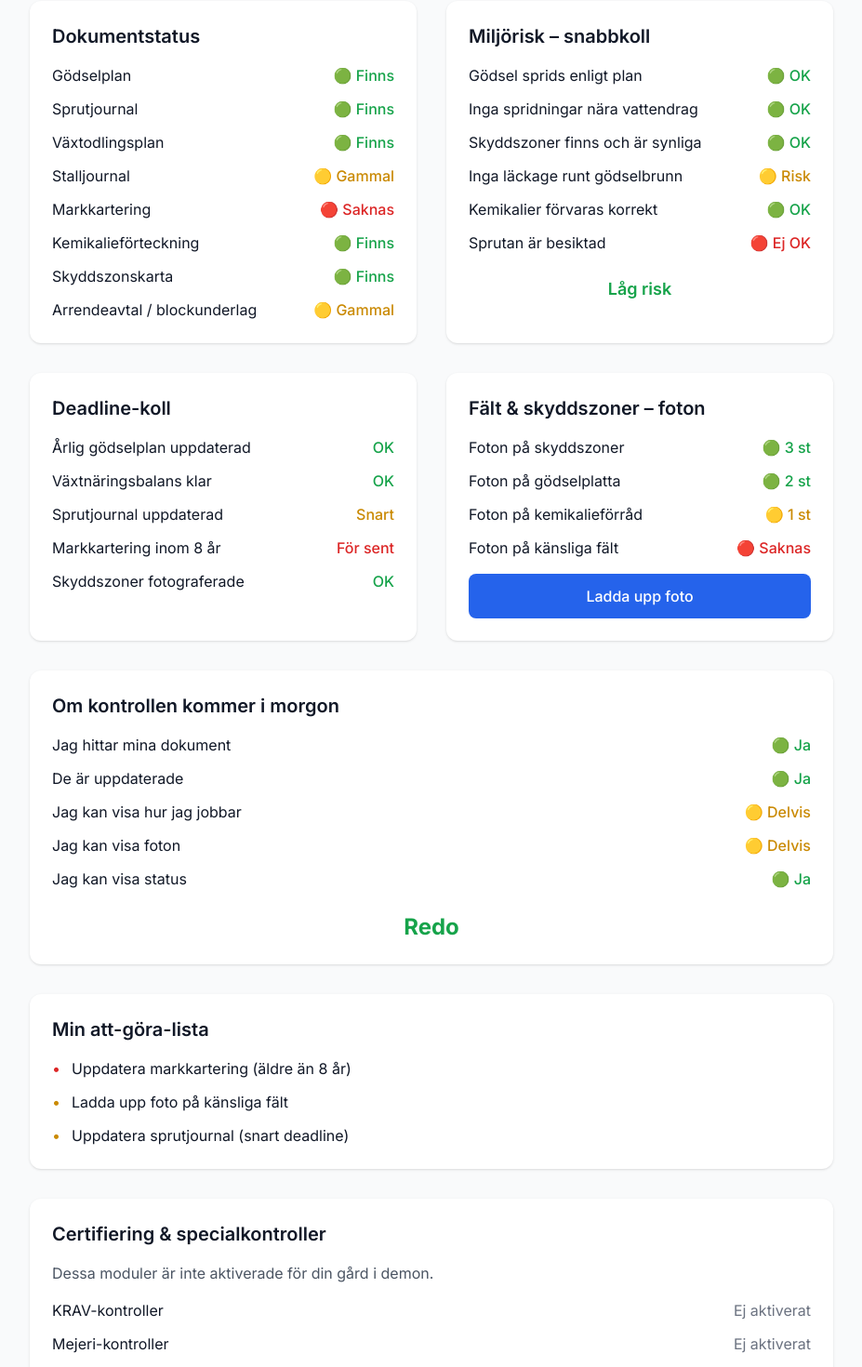
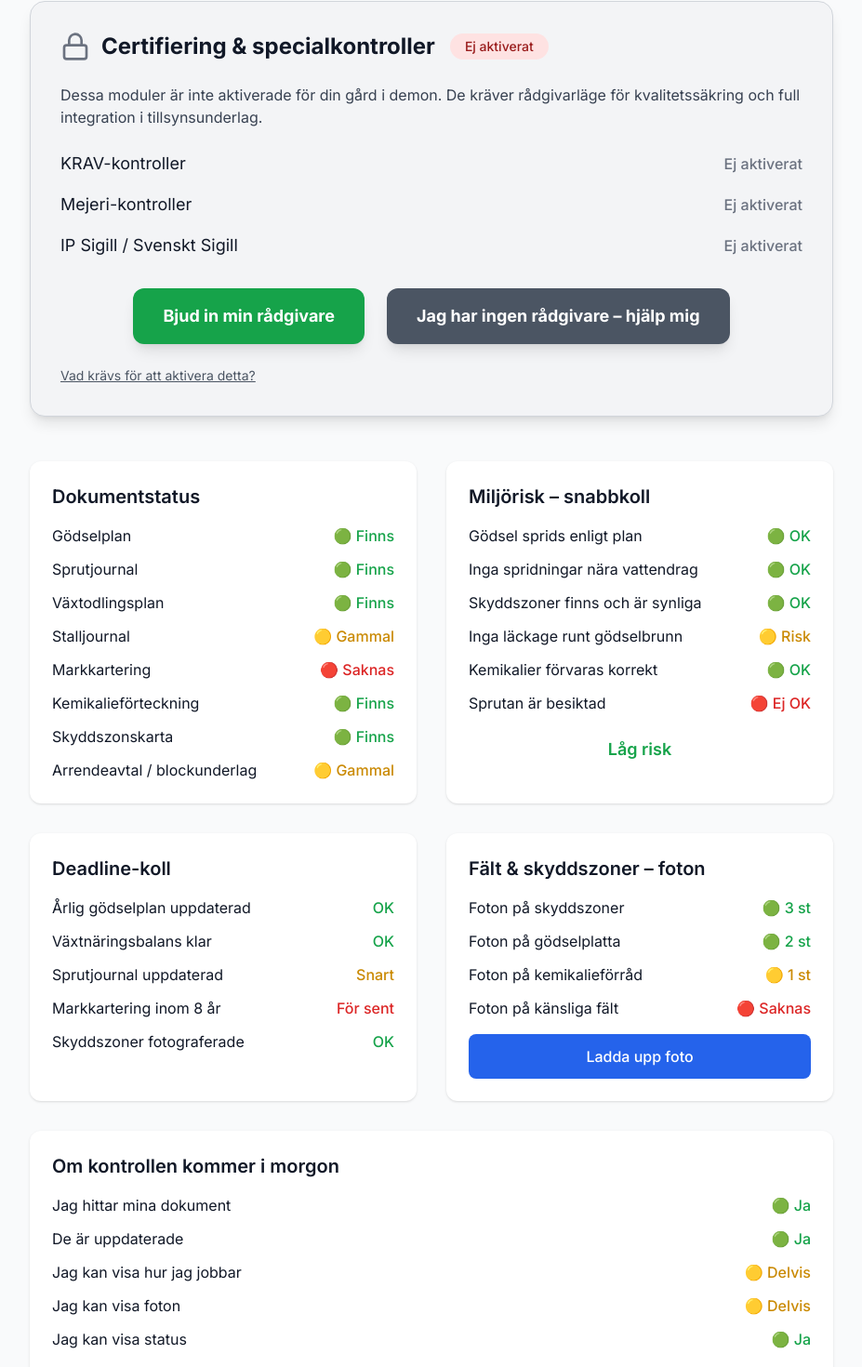
Before and after one commit to purre83/agrireg-demo-public, a Next.js app: page /for-lantbrukare in a window 1280 px wide. Shown: the part 1055-2525 px from the top of the page at 93% size, without its empty margins (176-1103 px from the left). Built offline with nearby package versions, Linux system fonts and the light colour scheme.

Commit message:
Flytta certifiering högst upp som paywall + info-modal + inbjudan/hjälp-knappar

```diff
--- a/app/for-lantbrukare/page.tsx
+++ b/app/for-lantbrukare/page.tsx
@@ -2,7 +2,8 @@
 
 import { farms } from "@/src/data/dummyData";
 import Link from 'next/link';
-import { Upload, FileText } from 'lucide-react';
+import { Upload, FileText, Lock, Info } from 'lucide-react';
+import { useState } from 'react';
 
 export default function LantbrukarePage() {
   const exampleFarm = farms[0]; // Första fake-gården för demo
@@ -16,6 +17,17 @@ export default function LantbrukarePage() {
                      'Röd – hög risk';
 
   const unusedSupport = 18400; // Demo-värde för outnyttjat CAP-stöd (+18 400 kr)
+
+  // State för info-modal
+  const [showInfoModal, setShowInfoModal] = useState(false);
+
+  // State för inbjudan-form (mock)
+  const [showInviteForm, setShowInviteForm] = useState(false);
+  const [inviteEmail, setInviteEmail] = useState('');
+  const [inviteSent, setInviteSent] = useState(false);
+
+  // State för hjälp-form (mock)
+  const [showHelpForm, setShowHelpForm] = useState(false);
 
   return (
     <div className="min-h-screen bg-gray-50 py-12">
@@ -80,6 +92,55 @@ export default function LantbrukarePage() {
             Snabbkoll på vad som är klart inför tillsyn. Full version med rådgivare ger kvalitetssäkrat underlag.
           </p>
 
+          {/* FLYTTAD & UPPDATERAD CERTIFIERINGSRUTA – paywall högst upp */}
+          <div className="bg-gray-100 rounded-2xl shadow-lg p-8 mb-12 border border-gray-300 relative">
+            <div className="flex items-center mb-6">
+              <Lock className="h-8 w-8 text-gray-500 mr-3" />
+              <h3 className="text-2xl font-bold text-gray-900">Certifiering & specialkontroller</h3>
+              <span className="ml-4 px-4 py-1 bg-red-100 text-red-800 rounded-full text-sm font-medium">Ej aktiverat</span>
+            </div>
+            <p className="text-gray-700 mb-6">
+              Dessa moduler är inte aktiverade för din gård i demon. De kräver rådgivarläge för kvalitetssäkring och full integration i tillsynsunderlag.
+            </p>
+            <ul className="space-y-4 mb-8">
+              <li className="flex items-center justify-between">
+                <span className="text-lg text-gray-900">KRAV-kontroller</span>
+                <span className="text-gray-500 font-medium">Ej aktiverat</span>
+              </li>
+              <li className="flex items-center justify-between">
+                <span className="text-lg text-gray-900">Mejeri-kontroller</span>
+                <span className="text-gray-500 font-medium">Ej aktiverat</span>
+              </li>
+              <li className="flex items-center justify-between">
+                <span className="text-lg text-gray-900">IP Sigill / Svenskt Sigill</span>
+                <span className="text-gray-500 font-medium">Ej aktiverat</span>
+              </li>
+            </ul>
+
+            <div className="flex flex-col md:flex-row gap-6 justify-center">
+              <button
+                onClick={() => setShowInviteForm(true)}
+                className="bg-green-600 text-white px-8 py-4 rounded-xl font-bold hover:bg-green-700 transition shadow-lg text-lg flex items-center justify-center gap-3"
+              >
+                Bjud in min rådgivare
+              </button>
+              <button
+                onClick={() => setShowHelpForm(true)}
+                className="bg-gray-600 text-white px-8 py-4 rounded-xl font-bold hover:bg-gray-700 transition shadow-lg text-lg flex items-center justify-center gap-3"
+              >
+                Jag har ingen rådgivare – hjälp mig
+              </button>
+            </div>
+
+            <button
+              onClick={() => setShowInfoModal(true)}
+              className="mt-6 text-center text-gray-600 underline text-sm"
+            >
+              Vad krävs för att aktivera detta?
+            </button>
+          </div>
+
+          {/* Övriga egenkontroll-block (oförändrade) */}
           <div className="grid grid-cols-1 md:grid-cols-2 gap-8">
             {/* Block A: Dokumentstatus */}
             <div className="bg-white rounded-xl shadow p-6">
@@ -251,31 +312,6 @@ export default function LantbrukarePage() {
                 </li>
               </ul>
             </div>
-
-            {/* NY BLOCK: Certifiering & specialkontroller */}
-            <div className="bg-white rounded-xl shadow p-6 md:col-span-2">
-              <h3 className="text-xl font-semibold mb-4">Certifiering & specialkontroller</h3>
-              <p className="text-gray-600 mb-4">
-                Dessa moduler är inte aktiverade för din gård i demon.
-              </p>
-              <ul className="space-y-3">
-                <li className="flex items-center justify-between">
-                  <span>KRAV-kontroller</span>
-                  <span className="text-gray-500">Ej aktiverat</span>
-                </li>
-                <li className="flex items-center justify-between">
-                  <span>Mejeri-kontroller</span>
-                  <span className="text-gray-500">Ej aktiverat</span>
-                </li>
-                <li className="flex items-center justify-between">
-                  <span>IP Sigill / Svenskt Sigill</span>
-                  <span className="text-gray-500">Ej aktiverat</span>
-                </li>
-              </ul>
-              <p className="text-center text-gray-600 mt-6 font-medium">
-                Kontakta rådgivare för att aktivera KRAV, mejeri etc. och få full checklista i underlaget.
-              </p>
-            </div>
           </div>
 
           <p className="text-center text-gray-600 mt-12 text-sm">
@@ -289,6 +325,96 @@ export default function LantbrukarePage() {
             Tillbaka till startsidan
           </Link>
         </div>
+
+        {/* Info-modal */}
+        {showInfoModal && (
+          <div className="fixed inset-0 bg-black bg-opacity-50 flex items-center justify-center z-50 p-4">
+            <div className="bg-white rounded-2xl shadow-2xl p-8 max-w-md">
+              <h3 className="text-2xl font-bold mb-4">Vad krävs för att aktivera certifiering?</h3>
+              <p className="text-gray-700 mb-6">
+                KRAV, mejeri och andra certifieringar kräver rådgivarläge för:
+              </p>
+              <ul className="list-disc list-inside text-gray-700 mb-6 space-y-2">
+                <li>Kvalitetssäkring och spårbarhet</li>
+                <li>Full integration i tillsynsunderlag</li>
+                <li>Signering och export till Länsstyrelsen</li>
+              </ul>
+              <p className="text-gray-700">
+                Kontakta eller bjud in din rådgivare för att aktivera.
+              </p>
+              <button
+                onClick={() => setShowInfoModal(false)}
+                className="mt-6 w-full bg-gray-600 text-white py-3 rounded-lg font-medium hover:bg-gray-700"
+              >
+                Stäng
+              </button>
+            </div>
+          </div>
+        )}
+
+        {/* Inbjudan-form mock */}
+        {showInviteForm && (
+          <div className="fixed inset-0 bg-black bg-opacity-50 flex items-center justify-center z-50 p-4">
+            <div className="bg-white rounded-2xl shadow-2xl p-8 max-w-md">
+              <h3 className="text-2xl font-bold mb-4">Bjud in rådgivare</h3>
+              {!inviteSent ? (
+                <>
+                  <p className="text-gray-700 mb-6">
+                    Ange rådgivarens e-post – vi skickar inbjudan (mock i demo).
+                  </p>
+                  <input
+                    type="email"
+                    value={inviteEmail}
+                    onChange={(e) => setInviteEmail(e.target.value)}
+                    placeholder="radgivare@email.se"
+                    className="w-full p-3 border border-gray-300 rounded-lg mb-4"
+                  />
+                  <div className="flex gap-4">
+                    <button
+                      onClick={() => {
+                        setInviteSent(true);
+                      }}
+                      className="flex-1 bg-green-600 text-white py-3 rounded-lg font-medium hover:bg-green-700"
+                    >
+                      Skicka inbjudan
+                    </button>
+                    <button
+                      onClick={() => setShowInviteForm(false)}
+                      className="flex-1 bg-gray-300 text-gray-700 py-3 rounded-lg font-medium"
+                    >
+                      Avbryt
+                    </button>
+                  </div>
+                </>
+              ) : (
+                <p className="text-center text-green-600 text-xl font-medium">
+                  Inbjudan skickad till {inviteEmail}! (mock)
+                </p>
+              )}
+            </div>
+          </div>
+        )}
+
+        {/* Hjälp-form mock */}
+        {showHelpForm && (
+          <div className="fixed inset-0 bg-black bg-opacity-50 flex items-center justify-center z-50 p-4">
+            <div className="bg-white rounded-2xl shadow-2xl p-8 max-w-md">
+              <h3 className="text-2xl font-bold mb-4">Hitta rådgivare</h3>
+              <p className="text-gray-700 mb-6">
+                Vi hjälper dig hitta en AgriReg-rådgivare i ditt område.
+              </p>
+              <p className="text-center text-green-600 text-xl font-medium">
+                Tack för intresset – vi kontaktar dig snart! (mock)
+              </p>
+              <button
+                onClick={() => setShowHelpForm(false)}
+                className="mt-6 w-full bg-gray-600 text-white py-3 rounded-lg font-medium hover:bg-gray-700"
+              >
+                Stäng
+              </button>
+            </div>
+          </div>
+        )}
       </div>
     </div>
   );
```
